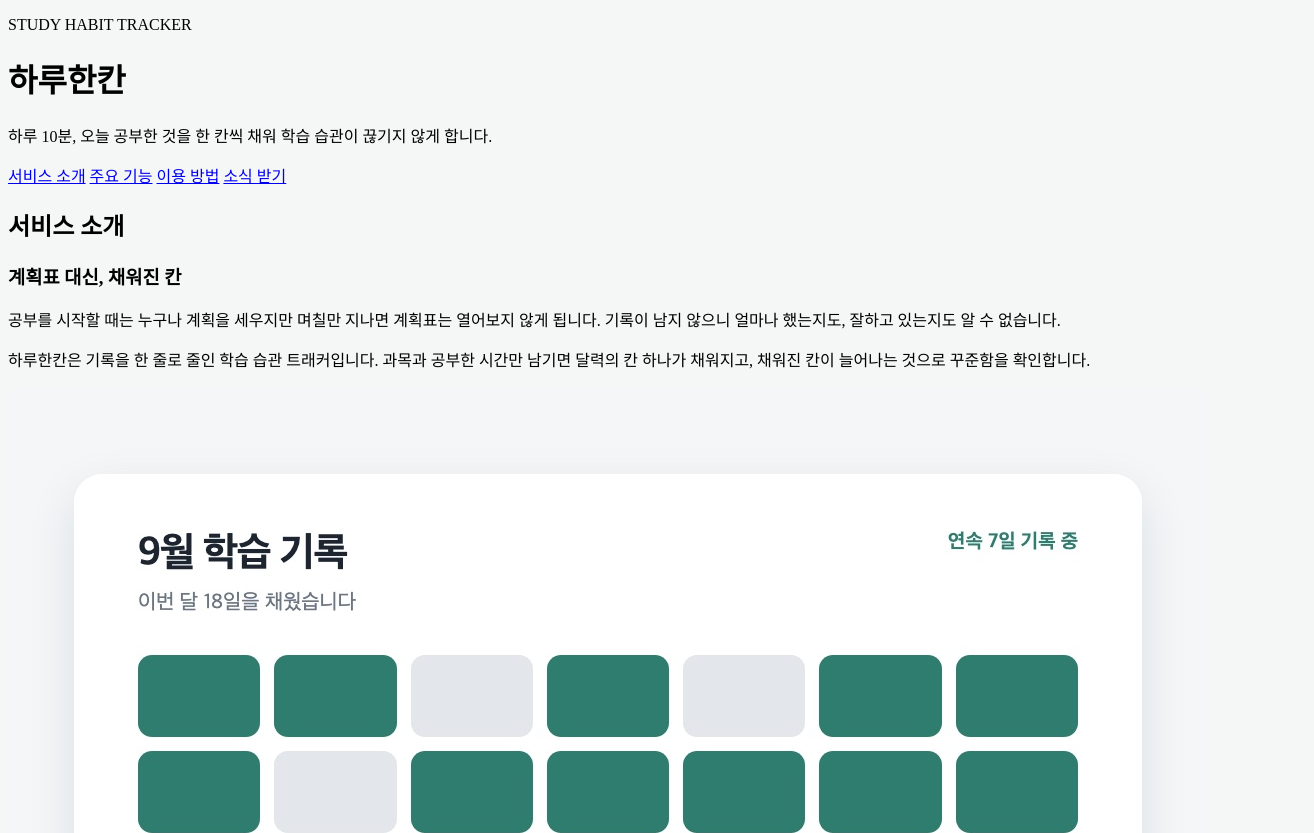
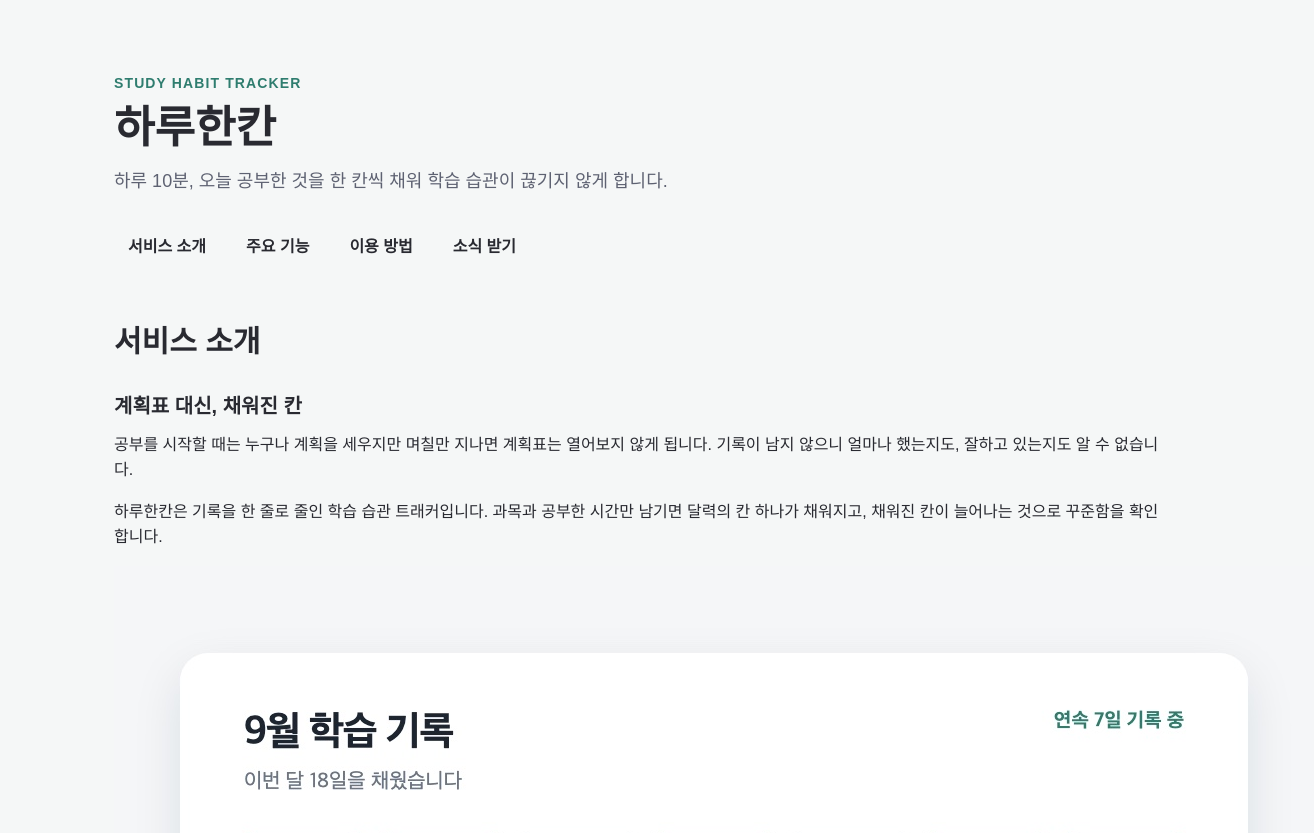
Before and after one commit to kimcumjee/uiuxprogramming, a plain HTML site: page index.html in a window 1280 px wide. Shown: the top 833 px of the page, 1314 px wide, since content can reach past the window. Drawn offline with Linux system fonts and the light colour scheme.

Commit message:
feat(week3): 기본값과 콘텐츠 너비, 제목·내비게이션 위계 적용
- box-sizing: border-box 로 여백 계산 기준 통일
- body 에 글자색·글꼴·줄 간격을 두어 자식 요소로 상속
- site-header/main/site-footer 에 max-width 1100px 과 좌우 여백으로 읽기 폭 제한
- eyebrow, h1, header-description 의 크기·굵기·색 차이로 읽는 순서 구분
- site-nav 에 display:flex 와 gap 으로 메뉴를 한 줄 배치

Co-Authored-By: Claude Opus 5 (1M context) <noreply@anthropic.com>
Claude-Session: https://claude.ai/code/session_01WFYqhzzHVUgjRDjrSqQyHL

```diff
--- a/style.css
+++ b/style.css
@@ -1,5 +1,80 @@
-/* 하루한칸 - 3주차 CSS */
+/* 하루한칸 - 3주차 CSS
+   색상은 서비스 이미지(service.jpg)의 초록 계열에서 가져왔습니다. */
+
+/* ---------- 기본값과 콘텐츠 너비 ---------- */
+* {
+  box-sizing: border-box;
+}
 
 body {
+  margin: 0;
+  color: #292a31;
+  font-family: "Noto Sans KR", Arial, sans-serif;
+  line-height: 1.6;
   background-color: #f5f7f7;
 }
+
+a {
+  color: inherit;
+  text-decoration: none;
+}
+
+.site-header,
+main,
+.site-footer {
+  max-width: 1100px;
+  margin: 0 auto;
+  padding-left: 24px;
+  padding-right: 24px;
+}
+
+/* ---------- 제목과 내비게이션의 위계 ---------- */
+.site-header {
+  padding-top: 72px;
+  padding-bottom: 48px;
+}
+
+.eyebrow {
+  margin: 0 0 8px;
+  color: #2f7d6f;
+  font-size: 14px;
+  font-weight: 700;
+  letter-spacing: 0.08em;
+}
+
+h1, h2, h3, p {
+  margin-top: 0;
+}
+
+h1 {
+  margin-bottom: 12px;
+  font-size: 44px;
+  line-height: 1.2;
+}
+
+h2 {
+  margin-bottom: 24px;
+  font-size: 30px;
+}
+
+h3 {
+  margin-bottom: 10px;
+  font-size: 20px;
+}
+
+.header-description {
+  margin-bottom: 28px;
+  color: #5e6272;
+  font-size: 18px;
+}
+
+.site-nav {
+  display: flex;
+  gap: 12px;
+}
+
+.site-nav a {
+  padding: 10px 14px;
+  border-radius: 8px;
+  font-weight: 700;
+}
```
